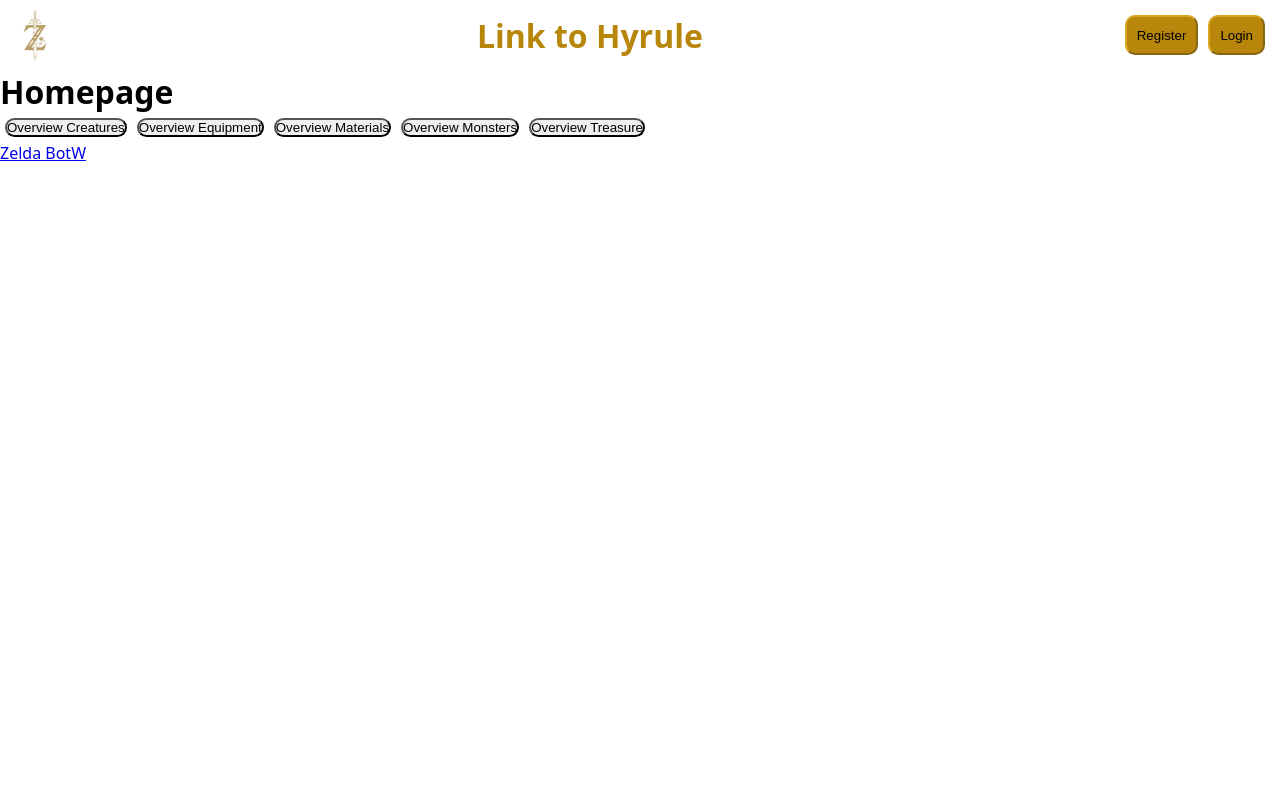
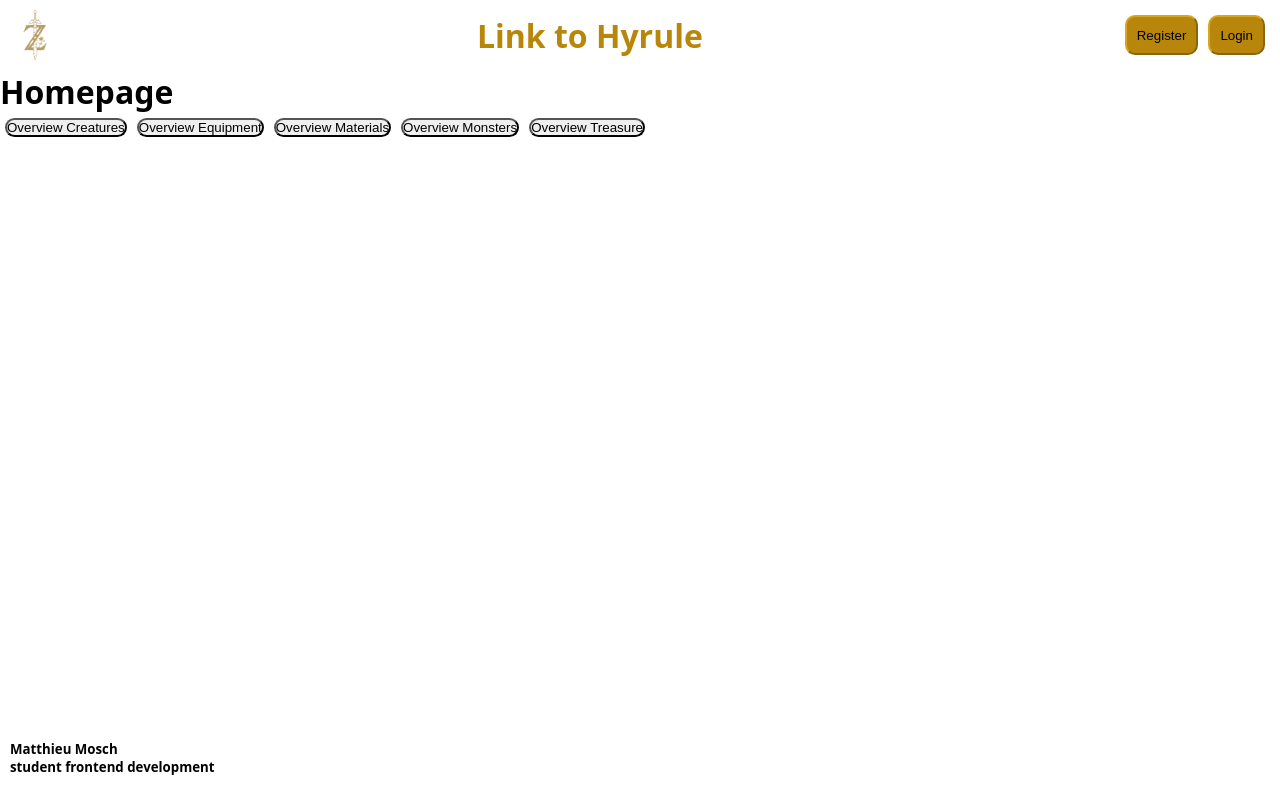
Before and after one commit to MatthieuMosch/link-to-hyrule, a React (Vite) app: page / in a window 1280 px wide. Built offline with nearby package versions, Linux system fonts and the light colour scheme.

Commit message:
footer klaar

```diff
--- a/src/App.css
+++ b/src/App.css
@@ -5,7 +5,25 @@
   padding: 0;
 }
 
+body {
+  display: flex;
+  flex-direction: column;
+  height: 100vh;
+}
+
+main {
+  min-height: calc(100vh - 70px - 70px);
+}
+
 button {
   margin: 5px;
   border-radius: 10px;
 }
+
+img {
+  height: 100%;
+}
+
+.logo {
+  height: 50px;
+}
--- /dev/null
+++ b/src/components/footer/Footer.css
@@ -0,0 +1,6 @@
+footer {
+    display: flex;
+    flex-direction: row;
+    justify-content: space-between;
+    padding: 10px;
+}
--- a/src/components/footer/Footer.jsx
+++ b/src/components/footer/Footer.jsx
@@ -1,7 +1,15 @@
+import "./Footer.css";
+import novi from "../../assets/NOVI logo wit.svg";
+
 function Footer() {
     return (
         <footer>
-            <a href="https://store.nintendo.nl/nl/the-legend-of-zelda-breath-of-the-wild-000000000002520048">Zelda BotW</a>
+            <h5><p>Matthieu Mosch</p><p>student frontend development</p></h5>
+            <figure className="logo">
+                <a href="https://www.novi.nl/" target="_blank">
+                    <img src={novi} alt="logo NOVI"/>
+                </a>
+            </figure>
         </footer>
     );
 }
--- a/src/components/header/Header.css
+++ b/src/components/header/Header.css
@@ -3,13 +3,8 @@
     flex-direction: row;
     justify-content: space-between;
     align-items: center;
-    width: 100%;
     padding: 10px;
     color: darkgoldenrod;
-}
-
-img {
-    height: 50px;
 }
 
 nav ul {
@@ -19,7 +14,7 @@
 }
 
 .nav-button {
-    height: 3em;
+    height: 40px;
     padding: 10px;
     border-color: goldenrod;
     background-color: darkgoldenrod;
```
Also changed, not shown: src/assets/NOVI logo wit.svg (added).
